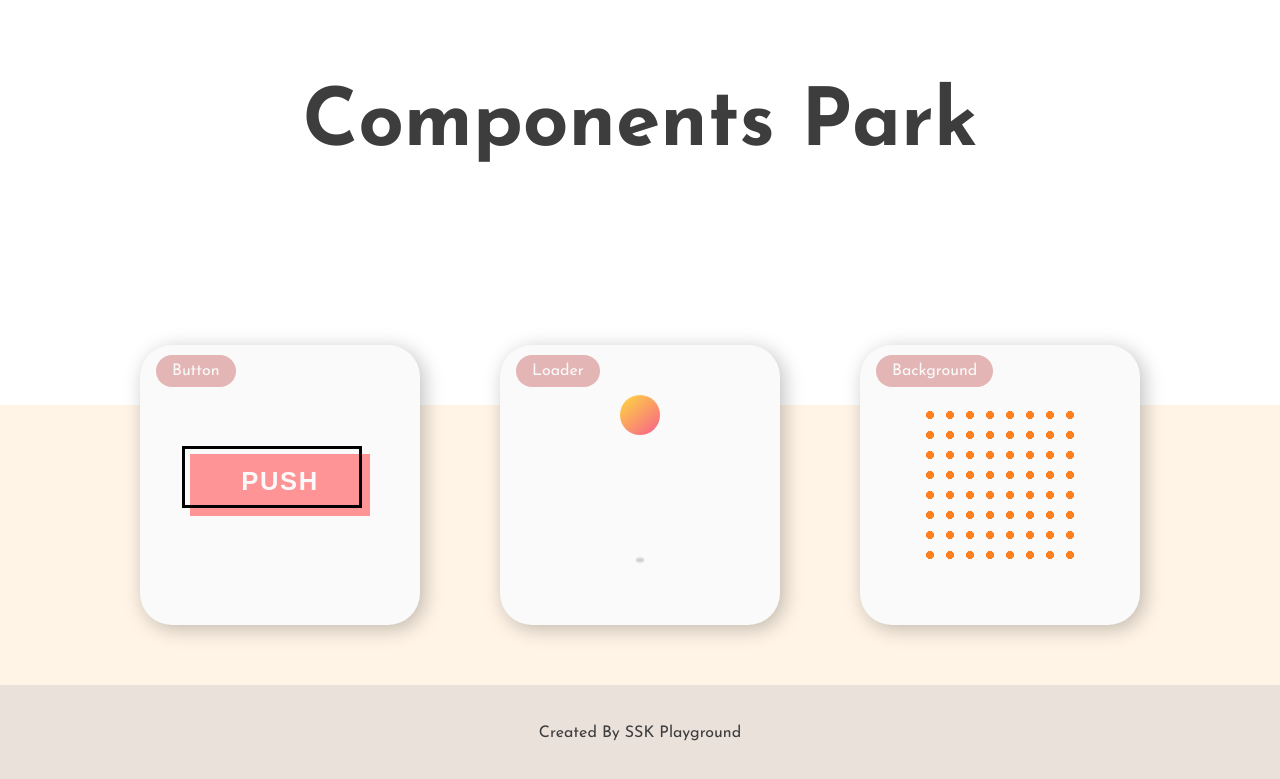
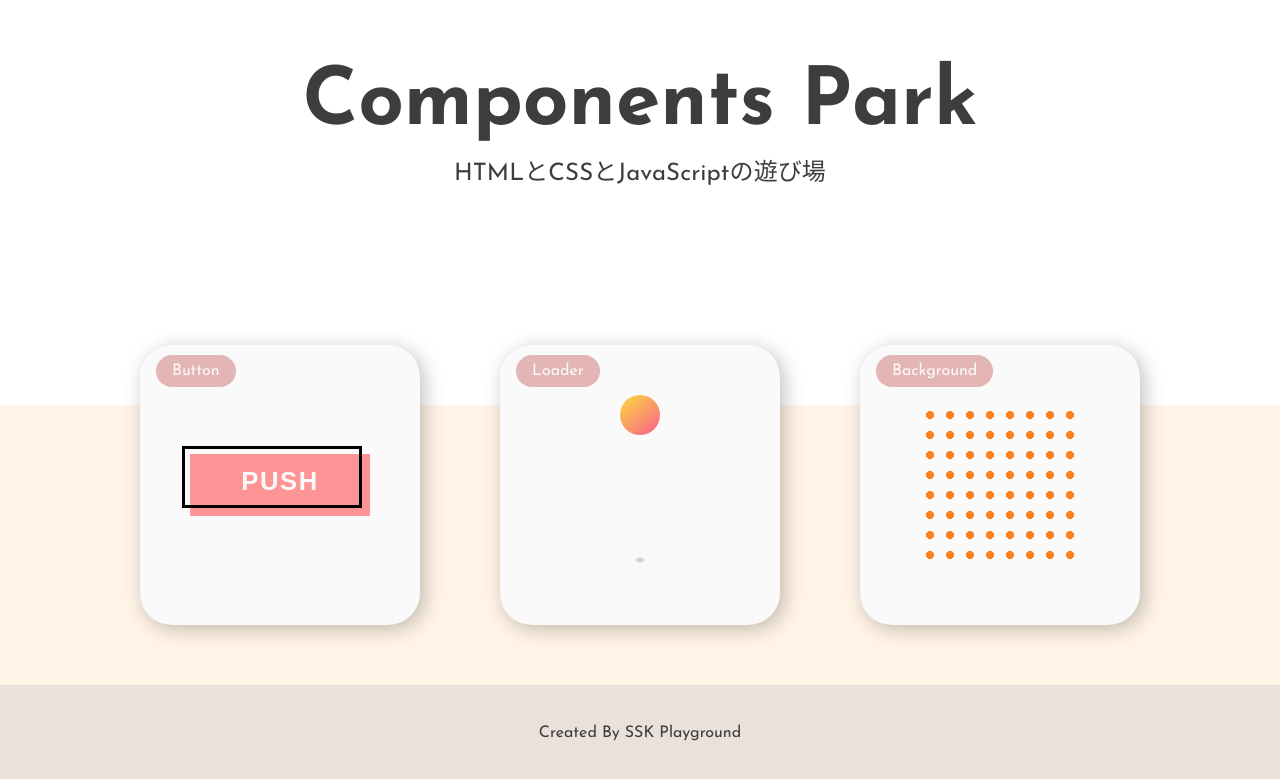
Before and after one commit to ssk-dev-3/components-park, a Next.js app: page / in a window 1280 px wide. Shown: the part 155-934 px from the top of the page. Built offline with nearby package versions, Linux system fonts and the light colour scheme.

Commit message:
🎨 MVにサブタイトル追加

```diff
--- a/pages/components/mv/index.tsx
+++ b/pages/components/mv/index.tsx
@@ -1,9 +1,12 @@
-import mvStyles from './mv.module.css'
+import mvStyle from './mv.module.css'
 
 const Mv: React.FC = () => {
   return (
-    <div className={mvStyles.mv}>
-      <h1 className={mvStyles.title}>Components Park</h1>
+    <div className={mvStyle.mv}>
+      <div className={mvStyle.titleWrapper}>
+        <h1 className={mvStyle.title}>Components Park</h1>
+        <p className={mvStyle.subtitle}>HTMLとCSSとJavaScriptの遊び場</p>
+      </div>
     </div>
   )
 }
--- a/pages/components/mv/mv.module.css
+++ b/pages/components/mv/mv.module.css
@@ -6,11 +6,23 @@
   background-color: hsl(0, 0%, 100%);
 }
 
+.titleWrapper {
+  display: flex;
+  flex-direction: column;
+  row-gap: 0.5rem;
+  color: var(--color-text);
+  font-family: 'Josefin Sans';
+  text-align: center;
+}
+
 .title {
-  color: var(--color-text);
-  font-size: clamp(2.5rem, 9vw, 5rem);
-  font-family: 'Josefin Sans';
+  font-size: clamp(2rem, 9vw, 5rem);
   letter-spacing: 0.005px;
+}
+
+.subtitle {
+  font-size: clamp(1rem, 2vw, 1.5rem);
+  letter-spacing: 0.1px;
 }
 
 @media screen and (max-width: 1024px) {
```
